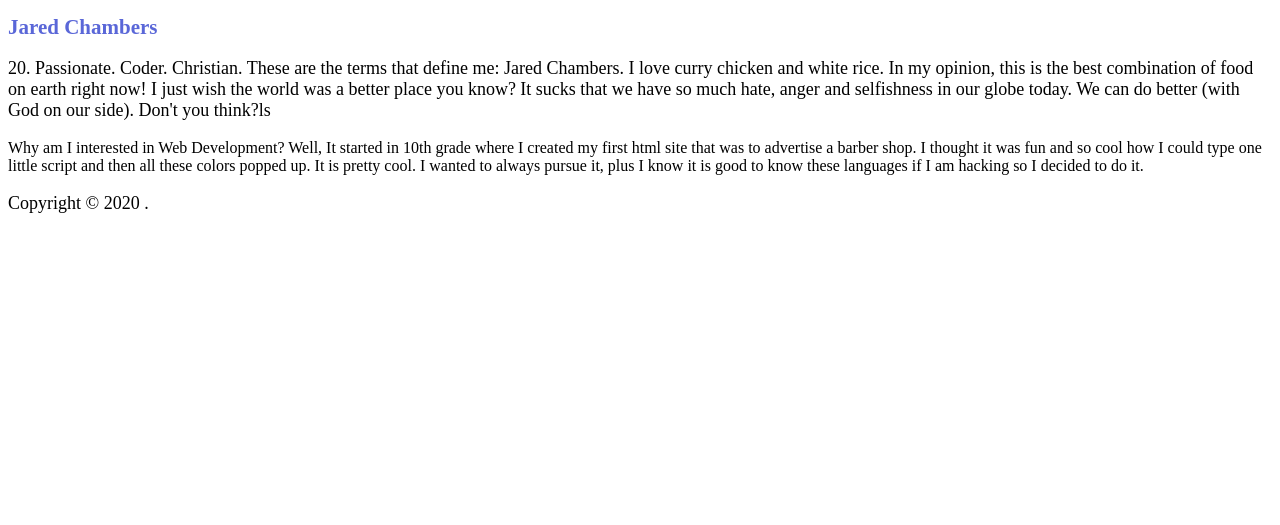
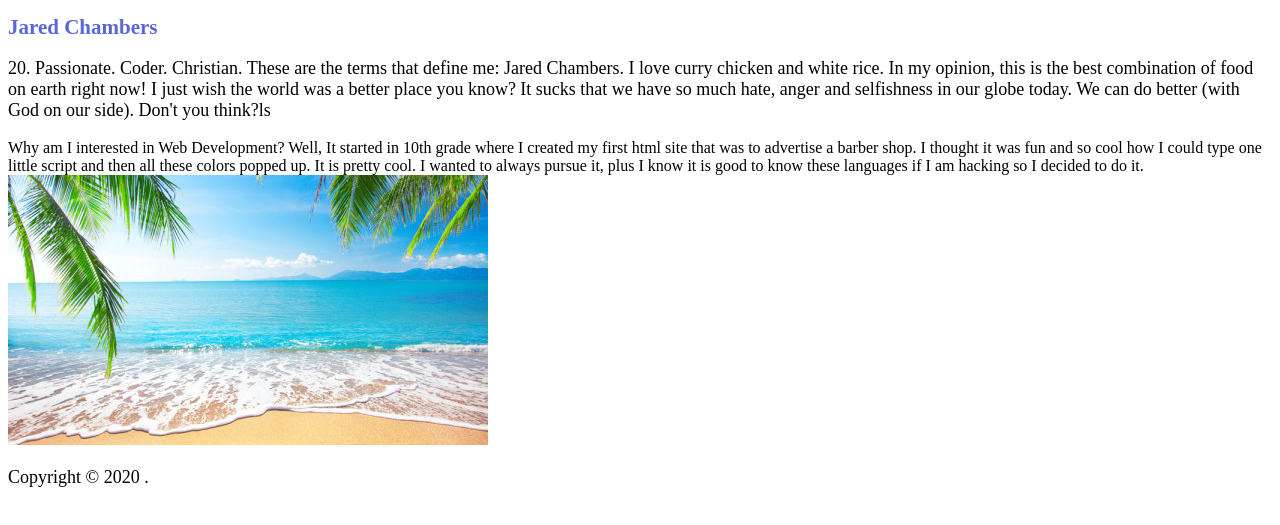
Before and after one commit to iamjaredchambers/info2180-lab1, a plain HTML site: page index.html in a window 1280 px wide. Shown: the part 85-610 px from the top of the page. Drawn offline with Linux system fonts and the light colour scheme.

Commit message:
updated Index HTML and styles.css

```diff
--- a/index.html
+++ b/index.html
@@ -16,8 +16,9 @@
  <h2>Jared Chambers</h2>
  <p>20. Passionate. Coder. Christian. These are the terms that define me: Jared Chambers. I love curry chicken and white rice. In my opinion, this is the best combination of food on earth right now! I just wish the world was a better place you know? It sucks that we have so much hate, anger and selfishness in our globe today. We can do better (with God on our side). Don't you think?ls</p>
  Why am I interested in Web Development? Well, It started in 10th grade where I created my first html site that was to advertise a barber shop. I thought it was fun and so cool how I could type one little script and then all these colors popped up. It is pretty cool. I wanted to always pursue it, plus I know it is good to know these languages if I am hacking so I decided to do it.</main>
+ <img src = "SummerTime.jpg" alt = "My Image of my Island"/>
  <footer>
- <p>Copyright &copy; 2020 <Your Name>.</p>
+ <p>Copyright &copy; 2020 <Jared Chambers>.</p>
  </footer>
 </body>
 </html>
```
Also changed, not shown: 1 other file.
